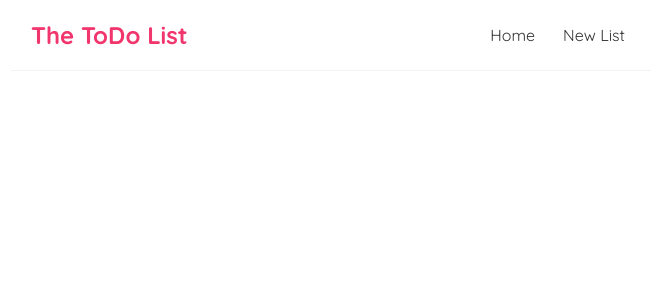
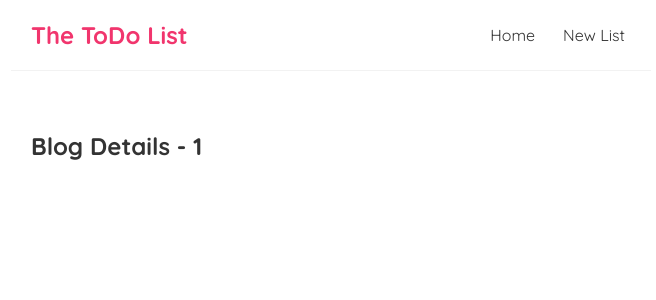
Before and after one commit to erdemburak/React-Beginner, a React (Create React App) app: page /blogs/1 in a window 1280 px wide. Shown: the top 300 px of the page, without its empty margins (309-965 px from the left). Built offline with nearby package versions, Linux system fonts and the light colour scheme.

Commit message:
Route Parameters

```diff
--- a/src/App.js
+++ b/src/App.js
@@ -2,6 +2,7 @@
 import Home from './Home';
 import { BrowserRouter as Router, Route, Switch} from 'react-router-dom';
 import Create from './Create';
+import BlogDetails from './BlogDetails';
 
 function App() {
   return (
@@ -10,11 +11,14 @@
       <Navbar />
       <div className="content">
         <Switch>
-          <Route exact path='/'>
+          <Route exact path="/">
             <Home />
           </Route>
-          <Route path='/create'>
+          <Route path="/create">
             <Create />
+          </Route>
+          <Route path="/blogs/:id">
+            <BlogDetails />
           </Route>
         </Switch>
       </div>
--- /dev/null
+++ b/src/BlogDetails.js
@@ -0,0 +1,13 @@
+import { useParams } from "react-router-dom/cjs/react-router-dom.min";
+
+const BlogDetails = () => {
+    const { id } = useParams();
+
+    return (
+        <div className="blog-details">
+            <h2>Blog Details - { id }</h2>
+        </div>
+     );
+}
+
+export default BlogDetails;
--- a/src/BlogList.js
+++ b/src/BlogList.js
@@ -1,3 +1,5 @@
+import { Link } from "react-router-dom/cjs/react-router-dom";
+
 const BlogList = ({blogs,title}) => {
 
     return (
@@ -5,8 +7,10 @@
             <h2>{ title }</h2>
             {blogs.map((blog) => (
                 <div className="blog-preview" key={blog.id}>
+                    <Link to={ `/blogs/${blog.id}` }>
                     <h2>{blog.title}</h2>
                     <p>Written by {blog.author}</p>
+                    </Link>
                 </div>
             ))}
         </div>
--- a/src/index.css
+++ b/src/index.css
@@ -48,3 +48,6 @@
   color: #f1356d;
   margin-bottom: 8px;
 }
+.blog-preview a{
+  text-decoration: none;
+}
```
